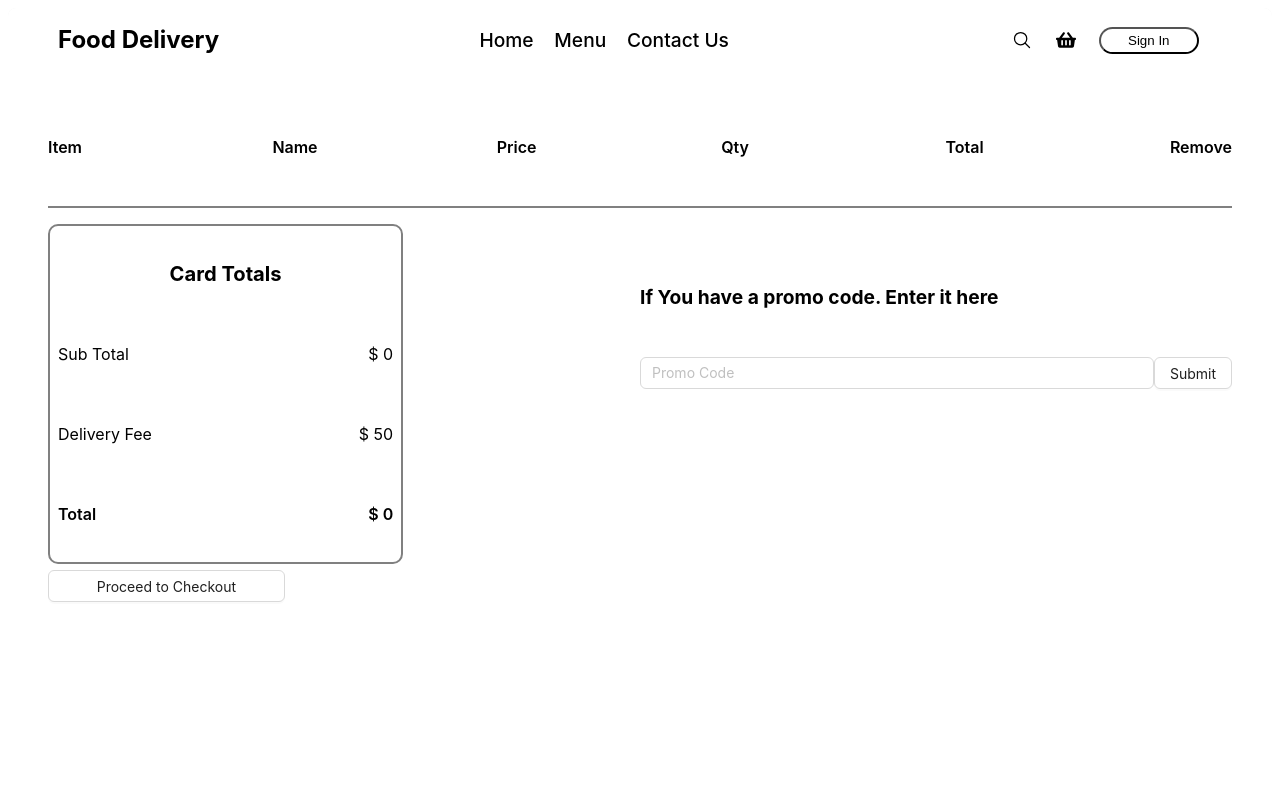
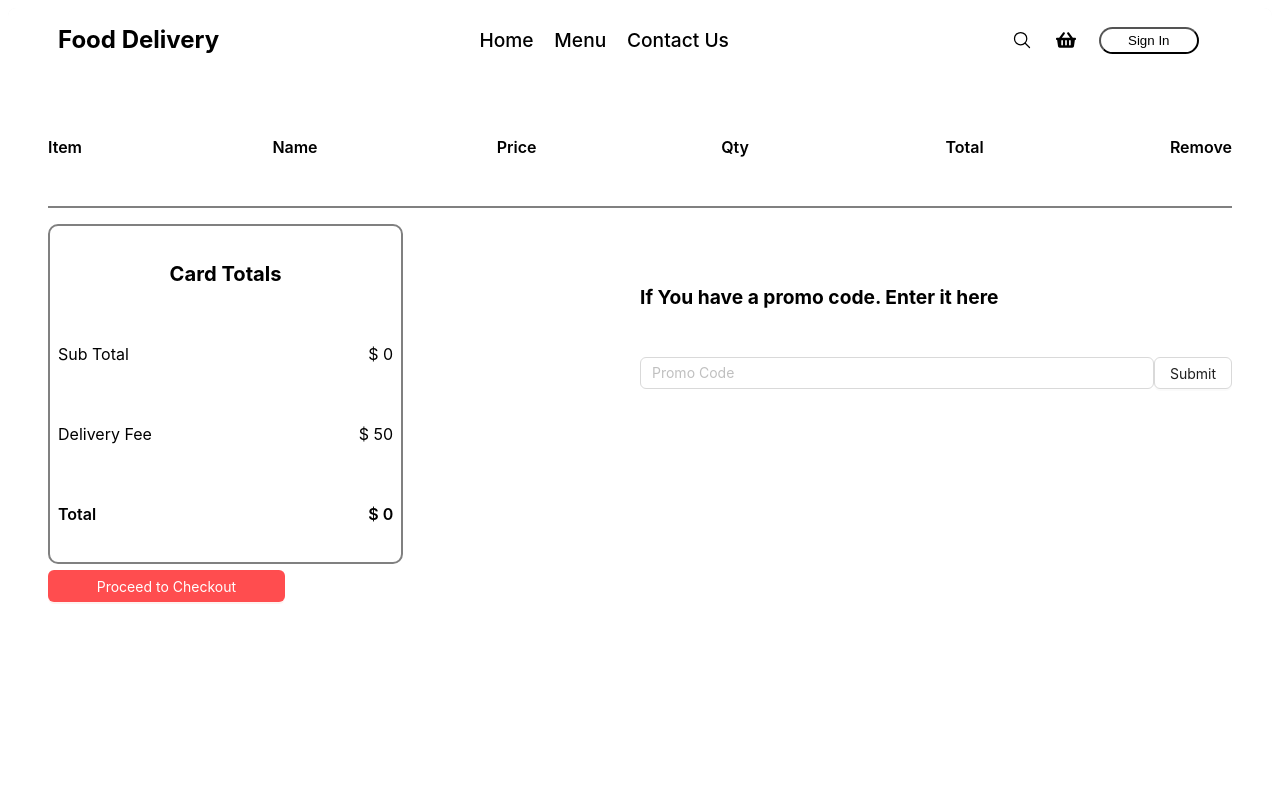
Before and after one commit to SyedMuhammadIzaan/FoodDeliveryApp, a React (Vite) app: page /add-to-cart in a window 1280 px wide. Shown: the top 800 px of the page. Built offline with nearby package versions, Linux system fonts and the light colour scheme.

Commit message:
set the background of delivery info and addToCart btn

```diff
--- a/src/components/AddToCart.jsx
+++ b/src/components/AddToCart.jsx
@@ -74,7 +74,7 @@ const AddToCart = () => {
 						<div className="billing-action-wrapper">
 							<TotalBill />
 							<div className="billing-action-btn-wrapper">
-								<ButtonComp redirectTo={"/delivery-info"} text="Proceed to Checkout" />
+								<ButtonComp redirectTo={"/delivery-info"} text="Proceed to Checkout" color="danger" />
 								{/* <button onClick={navigate("delivery-info")}>Proceed to Checkout</button> */}
 							</div>
 						</div>
--- a/src/components/ButtonComp.jsx
+++ b/src/components/ButtonComp.jsx
@@ -1,9 +1,9 @@
 import { Button } from "antd";
 import { useNavigate } from "react-router-dom";
 
-const ButtonComp = ({ text, redirectTo, type }) => {
+const ButtonComp = ({ text, redirectTo, type, color }) => {
 	const navigate = useNavigate();
-
+	console.log("Color",color)
 	return (
 		<>
 			<Button
@@ -11,6 +11,8 @@ const ButtonComp = ({ text, redirectTo, type }) => {
 					navigate(redirectTo);
 				}}
 				type={type}
+				color={color}
+				variant="solid"
 			>
 				{text}
 			</Button>
--- a/src/pages/DeliveryInformation.jsx
+++ b/src/pages/DeliveryInformation.jsx
@@ -1,8 +1,8 @@
 import { Input, InputNumber } from "antd";
+import { useSelector } from "react-redux";
 import ButtonComp from "../components/ButtonComp";
 import TotalBill from "../components/TotalBill";
 import "../style/pages/DeliveryInformation.scss";
-import { useSelector } from "react-redux";
 
 const DeliveryInformation = () => {
 	const {pricing}=useSelector((state)=>state.order);
@@ -47,7 +47,7 @@ const DeliveryInformation = () => {
 					<div className="total-bill">
 						<TotalBill />
 						<div className="proceed-to-payment-btn">
-							<ButtonComp redirectTo={"/payment"} text="Proceed to Payment" />
+							<ButtonComp redirectTo={"/payment"} text="Proceed to Payment" color="danger" />
 						</div>
 					</div>
 				</div>
```
